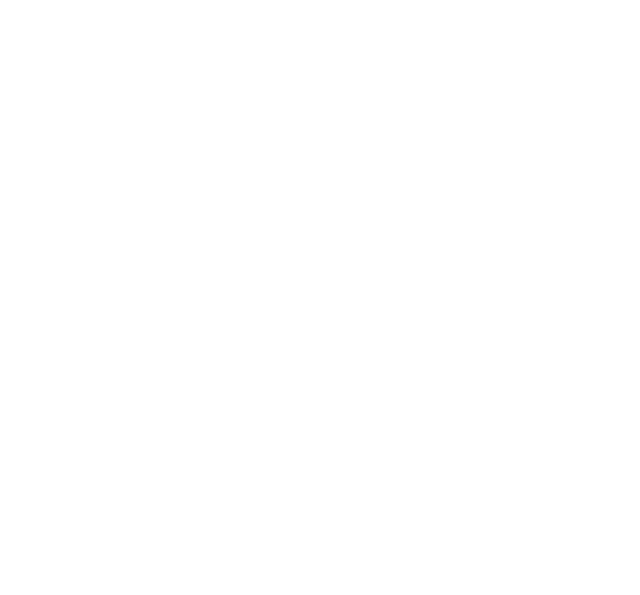
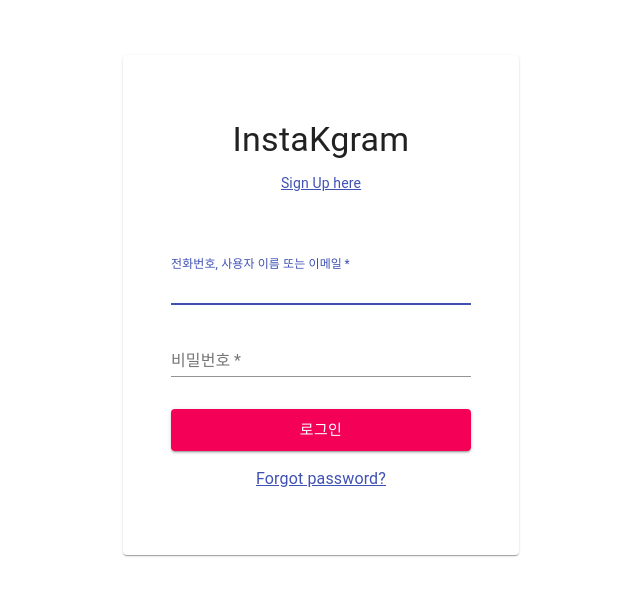
Before and after one commit to team-ksu-14/Outstagram-f, a React (Create React App) app: page /signin in a window 1280 px wide. Shown: the part 105-700 px from the top of the page, without its empty margins (319-959 px from the left). Built offline with nearby package versions, Linux system fonts and the light colour scheme.

Commit message:
Add: login page, login request

```diff
--- a/src/App.js
+++ b/src/App.js
@@ -3,11 +3,13 @@
 import Home from './pages/Home';
 import User from './pages/User';
 import Explore from './pages/Explore';
+import Signin from './pages/Signin';
 
 function App() {
   return (
     <>
-      <Route path="/" component = {Home} exact/>
+      <Route path="/signin" component = {Signin} exact/>
+      <Route path="/home" component = {Home} />
       <Route path="/user" component = {User} />
       <Route path="/explore" component = {Explore} />
     </>
--- a/src/api/posts.js
+++ b/src/api/posts.js
@@ -1,11 +1,11 @@
 import axios from 'axios';
 
 export const getPosts = async () => {
-    const response = await axios.get('/posts');
+    const response = await axios.get('/api/articles');
     return response.data;
 };
 
 export const getPostById = async id => {
-    const response = await axios.get(`/posts/${id}`);
+    const response = await axios.get(`/api/articles/${id}`);
     return response.data;
 };
--- /dev/null
+++ b/src/api/signin.js
@@ -0,0 +1,13 @@
+import axios from 'axios';
+import { goToHome } from '../modules/pages'
+
+export const postUser = async (user, dispatch) => {
+    await axios.post('/api/login', user, {
+        headers: {'Content-Type': 'application/json'}
+    })
+        .then((res) => {
+            console.log(res.data);
+            localStorage.setItem("token", res.data)
+            dispatch(goToHome());
+        }).catch(e => console.log(e));
+};
--- /dev/null
+++ b/src/components/Form/AppForm.js
@@ -0,0 +1,37 @@
+import React from 'react';
+import PropTypes from 'prop-types';
+import Container from '@material-ui/core/Container';
+import Box from '@material-ui/core/Box';
+import { withStyles } from '@material-ui/core/styles';
+import Paper from '@material-ui/core/Paper';
+
+const styles = theme => ({
+
+  paper: {
+    padding: theme.spacing(4, 3),
+    [theme.breakpoints.up('md')]: {
+      padding: theme.spacing(8, 6),
+    },
+  },
+});
+
+function AppForm(props) {
+  const { children, classes } = props;
+
+  return (
+    <div className={classes.root}>
+      <Container maxWidth="xs">
+        <Box mt={20} mb={12}>
+          <Paper className={classes.paper}>{children}</Paper>
+        </Box>
+      </Container>
+    </div>
+  );
+}
+
+AppForm.propTypes = {
+  children: PropTypes.node.isRequired,
+  classes: PropTypes.object.isRequired,
+};
+
+export default withStyles(styles)(AppForm);
--- /dev/null
+++ b/src/components/Form/FormButton.js
@@ -0,0 +1,16 @@
+import React from 'react';
+import PropTypes from 'prop-types';
+import defer from './defer';
+import Button from '@material-ui/core/Button';
+
+function FormButton(props) {
+  const { disabled, mounted, ...others } = props;
+  return <Button disabled={!mounted || disabled} type="submit" variant="contained" {...others} />;
+}
+
+FormButton.propTypes = {
+  disabled: PropTypes.bool,
+  mounted: PropTypes.bool,
+};
+
+export default defer(FormButton);
--- /dev/null
+++ b/src/components/Form/FormFeedback.js
@@ -0,0 +1,43 @@
+import React from 'react';
+import PropTypes from 'prop-types';
+import clsx from 'clsx';
+import { withStyles } from '@material-ui/core/styles';
+import Typography from '@material-ui/core/Typography';
+
+const styles = theme => ({
+  root: {
+    padding: theme.spacing(2),
+  },
+  error: {
+    backgroundColor: theme.palette.error.xLight,
+    color: theme.palette.error.dark,
+  },
+  success: {
+    backgroundColor: theme.palette.success.xLight,
+    color: theme.palette.success.dark,
+  },
+});
+
+function FormFeedback(props) {
+  return (
+    <div
+      className={clsx(
+        props.classes.root,
+        { [props.classes.error]: props.error, [props.classes.success]: props.success },
+        props.className,
+      )}
+    >
+      <Typography color="inherit">{props.children}</Typography>
+    </div>
+  );
+}
+
+FormFeedback.propTypes = {
+  children: PropTypes.node,
+  classes: PropTypes.object.isRequired,
+  className: PropTypes.string,
+  error: PropTypes.bool,
+  success: PropTypes.bool,
+};
+
+export default withStyles(styles)(FormFeedback);
--- /dev/null
+++ b/src/components/Form/RFTextField.js
@@ -0,0 +1,40 @@
+import React from 'react';
+import PropTypes from 'prop-types';
+import TextField from '@material-ui/core/TextField';
+
+function RFTextField(props) {
+  const {
+    autoComplete,
+    input,
+    InputProps,
+    meta: { touched, error, submitError },
+    ...other
+  } = props;
+
+  return (
+    <TextField
+      error={Boolean(touched && (error || submitError))}
+      {...input}
+      {...other}
+      InputProps={{
+        inputProps: {
+          autoComplete,
+        },
+        ...InputProps,
+      }}
+      helperText={touched ? error || submitError : ''}
+    />
+  );
+}
+
+RFTextField.propTypes = {
+  autoComplete: PropTypes.string,
+  input: PropTypes.object.isRequired,
+  InputProps: PropTypes.object,
+  meta: PropTypes.shape({
+    error: PropTypes.string,
+    touched: PropTypes.bool.isRequired,
+  }).isRequired,
+};
+
+export default RFTextField;
--- /dev/null
+++ b/src/components/Form/Validation.js
@@ -0,0 +1,19 @@
+import isEmail from 'validator/lib/isEmail';
+
+export function email(value) {
+  return value && !isEmail(value.trim()) ? 'Invalid email' : null;
+}
+
+function isDirty(value) {
+  return value || value === 0;
+}
+
+export function required(requiredFields, values) {
+  return requiredFields.reduce(
+    (fields, field) => ({
+      ...fields,
+      ...(isDirty(values[field]) ? undefined : { [field]: 'Required' }),
+    }),
+    {},
+  );
+}
--- /dev/null
+++ b/src/components/Form/defer.js
@@ -0,0 +1,15 @@
+import React from 'react';
+
+export default function defer(Component) {
+  const Defer = props => {
+    const [mounted, setMounted] = React.useState(false);
+
+    React.useEffect(() => {
+      setMounted(true);
+    }, []);
+
+    return <Component mounted={mounted} {...props} />;
+  };
+
+  return Defer;
+}
--- a/src/index.js
+++ b/src/index.js
@@ -33,8 +33,8 @@
 
 ReactDOM.render(
     <Router history={customHistory}>
-        <Provider store = {store}
-            ><App />
+        <Provider store = {store}>
+            <App />
         </Provider>
     </Router>,
      document.getElementById('root'));
--- /dev/null
+++ b/src/pages/Signin.js
@@ -0,0 +1,125 @@
+import React, { useState } from 'react';
+import { Field, Form, FormSpy } from 'react-final-form';
+import { makeStyles } from '@material-ui/core/styles';
+import Link from '@material-ui/core/Link';
+import Typography from '@material-ui/core/Typography';
+import AppForm from '../components/Form/AppForm';
+import { email, required } from '../components/Form/Validation';
+import RFTextField from '../components/Form/RFTextField';
+import FormButton from '../components/Form/FormButton';
+import FormFeedback from '../components/Form/FormFeedback';
+import { postUser } from '../api/signin';
+import { useDispatch } from 'react-redux';
+
+const useStyles = makeStyles(theme => ({
+    form: {
+        marginTop: theme.spacing(6),
+    },
+    button: {
+        marginTop: theme.spacing(3),
+        marginBottom: theme.spacing(2),
+    },
+    feedback: {
+        marginTop: theme.spacing(2),
+    },
+}));
+
+
+const Login = () => {
+    const classes = useStyles();
+    const [sent, setSent] = useState(false);
+    const dispatch = useDispatch();
+
+    const validate = values => {
+        const errors = required(['email', 'password'], values);
+
+        if (!errors.email) {
+            const emailError = email(values.email, values);
+            if (emailError) {
+                errors.email = email(values.email, values);
+            }
+        }
+
+        return errors;
+    };
+
+
+    const handleSubmit = inputs => {
+        setSent(true);
+        postUser(inputs, dispatch);
+        alert("login fail");
+        setSent(false);
+    };
+
+    return (
+        <React.Fragment>
+            <AppForm>
+                <React.Fragment>
+                    <Typography variant="h4" gutterBottom marked="center" align="center">
+                        InstaKgram
+          </Typography>
+                    <Typography variant="body2" align="center">
+                        <Link href="/premium-themes/onepirate/sign-up/" align="center" underline="always">
+                            Sign Up here
+            </Link>
+                    </Typography>
+                </React.Fragment>
+                <Form onSubmit={handleSubmit} subscription={{ submitting: true }} validate={validate}>
+                    {({ handleSubmit, submitting }) => (
+                        <form onSubmit={handleSubmit} className={classes.form} noValidate>
+                            <Field
+                                autoComplete="email"
+                                autoFocus
+                                component={RFTextField}
+                                disabled={submitting || sent}
+                                fullWidth
+                                label="전화번호, 사용자 이름 또는 이메일"
+                                margin="normal"
+                                name="email"
+                                required
+                                size="normal"
+                            />
+                            <Field
+                                fullWidth
+                                size="large"
+                                component={RFTextField}
+                                disabled={submitting || sent}
+                                required
+                                name="password"
+                                autoComplete="current-password"
+                                label="비밀번호"
+                                type="password"
+                                margin="normal"
+                            />
+                            <FormSpy subscription={{ submitError: true }}>
+                                {({ submitError }) =>
+                                    submitError ? (
+                                        <FormFeedback className={classes.feedback} error>
+                                            {submitError}
+                                        </FormFeedback>
+                                    ) : null
+                                }
+                            </FormSpy>
+                            <FormButton
+                                className={classes.button}
+                                disabled={submitting || sent}
+                                size="large"
+                                color="secondary"
+                                fullWidth
+                            >
+                                {submitting || sent ? 'In progress…' : '로그인'}
+                            </FormButton>
+                        </form>
+                    )}
+                </Form>
+                <Typography align="center">
+                    <Link underline="always" href="/premium-themes/onepirate/forgot-password/">
+                        Forgot password?
+          </Link>
+                </Typography>
+            </AppForm>
+        </React.Fragment>
+    )
+}
+
+export default Login;
```
Also changed, not shown: src/modules/pages.js (+8 -2 lines).
